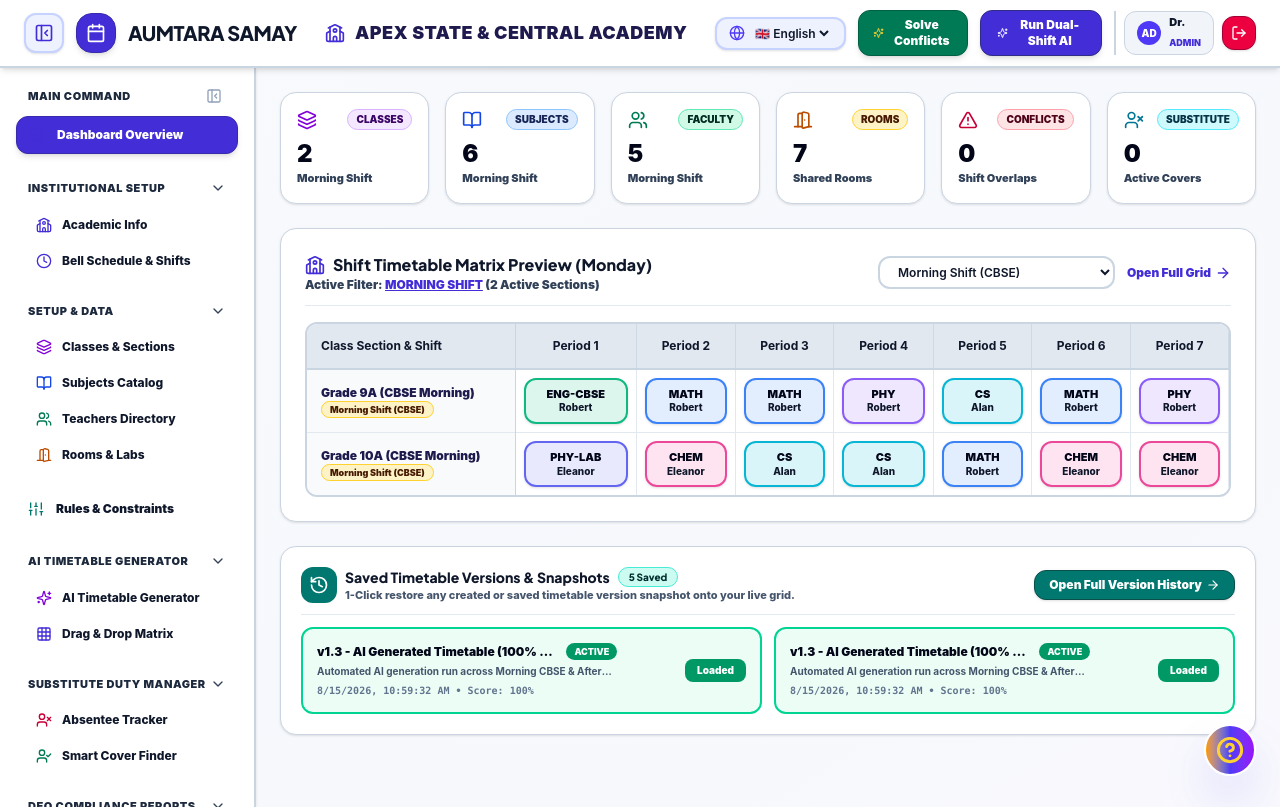
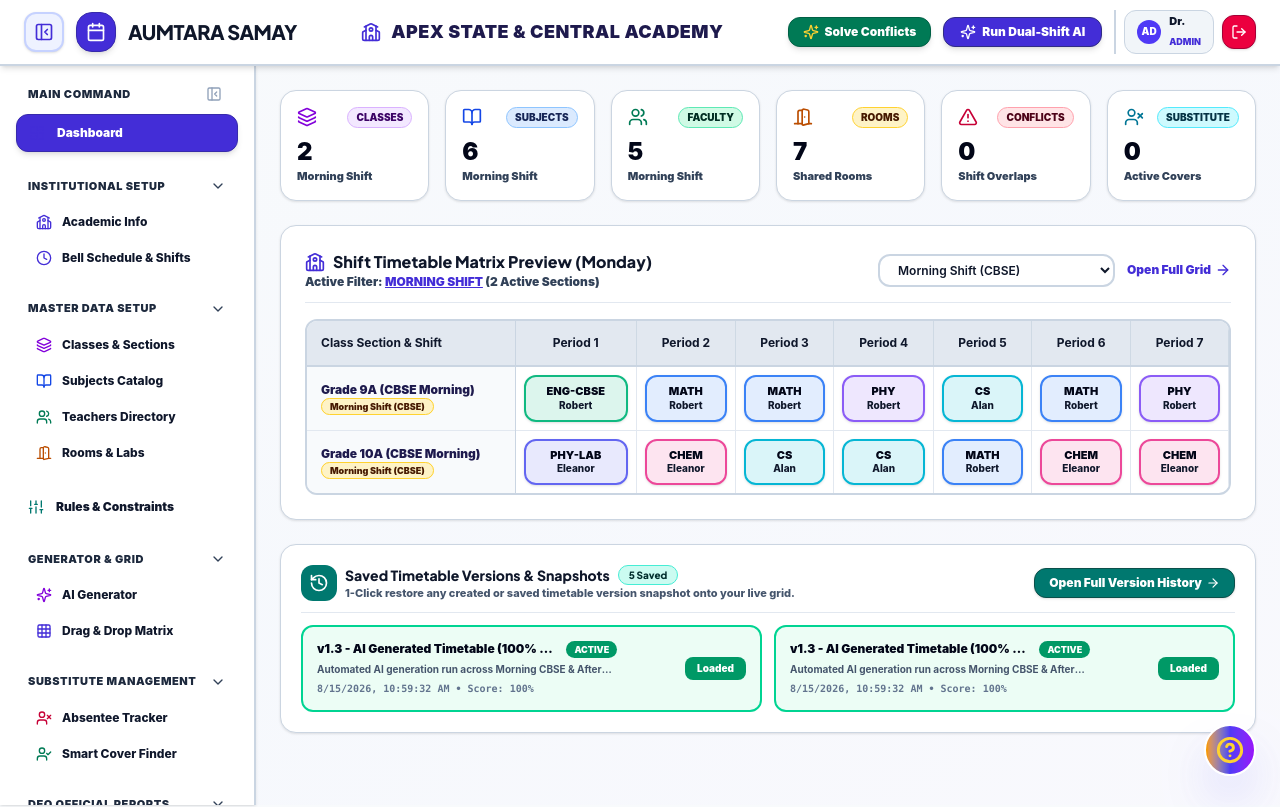
Before and after one commit to megabytes1-eng/Aumtara-Sumay, a React (Vite) app: page / in a window 1280 px wide. Built offline with nearby package versions, Linux system fonts and the light colour scheme.

Commit message:
Restore clean English UI and draft Modular Indian Language Packs Architecture Proposal

```diff
--- a/src/App.jsx
+++ b/src/App.jsx
@@ -123,16 +123,12 @@ function AppContent() {
   );
 }
 
-import { LanguageProvider } from './context/LanguageContext';
-
 export default function App() {
   return (
     <ErrorBoundary>
-      <LanguageProvider>
-        <TimetableProvider>
-          <AppContent />
-        </TimetableProvider>
-      </LanguageProvider>
+      <TimetableProvider>
+        <AppContent />
+      </TimetableProvider>
     </ErrorBoundary>
   );
 }
--- a/src/components/Navbar.jsx
+++ b/src/components/Navbar.jsx
@@ -16,11 +16,9 @@ import {
   School,
   PanelLeftClose,
   PanelLeftOpen,
-  ShieldAlert,
-  Globe
+  ShieldAlert
 } from 'lucide-react';
 import HelpGuideModal from './HelpGuideModal';
-import { useLanguage } from '../context/LanguageContext';
 
 export default function Navbar() {
   const {
@@ -41,7 +39,6 @@ export default function Navbar() {
     toggleSidebar
   } = useTimetable();
 
-  const { language, setLanguage, t } = useLanguage();
   const [isHelpOpen, setIsHelpOpen] = useState(false);
 
   return (
@@ -101,21 +98,6 @@ export default function Navbar() {
 
         {/* Global Quick Actions */}
         <div className="flex items-center space-x-3">
-          {/* 1-Click Language Switcher Dropdown */}
-          <div className="flex items-center space-x-1.5 px-3 py-1.5 bg-indigo-50 dark:bg-slate-800 rounded-xl border-2 border-indigo-200 dark:border-slate-700 shadow-sm">
-            <Globe className="h-4 w-4 text-indigo-600 dark:text-amber-400 shrink-0" />
-            <select
-              value={language}
-              onChange={(e) => setLanguage(e.target.value)}
-              className="bg-transparent text-xs font-black text-slate-900 dark:text-white focus:outline-none cursor-pointer"
-              title="Change System Language (ભાષા બદલો / भाषा बदलें)"
-            >
-              <option value="en" className="dark:bg-slate-900 text-slate-900 dark:text-white font-bold">🇬🇧 English</option>
-              <option value="gu" className="dark:bg-slate-900 text-slate-900 dark:text-white font-bold">🇬🇯 ગુજરાતી</option>
-              <option value="hi" className="dark:bg-slate-900 text-slate-900 dark:text-white font-bold">🇮🇳 हिंदी</option>
-            </select>
-          </div>
-
           {/* Solve Conflicts */}
           <button
             onClick={solveAllConflicts}
--- a/src/components/Settings.jsx
+++ b/src/components/Settings.jsx
@@ -27,13 +27,10 @@ import {
   Eye,
   EyeOff,
   Mail,
-  Key,
-  Globe
+  Key
 } from 'lucide-react';
-import { useLanguage } from '../context/LanguageContext';
 
 export default function Settings() {
-  const { language, setLanguage, t } = useLanguage();
   const {
     themeMode,
     setThemeMode,
@@ -316,26 +313,6 @@ export default function Settings() {
           >
             Current Mode: {themeMode.toUpperCase()}
           </button>
-        </div>
-
-        {/* 1.5 System Language Selection */}
-        <div className="glass-panel p-6 rounded-2xl border-2 border-slate-300 dark:border-slate-800 bg-white dark:bg-slate-900 flex items-center justify-between shadow-xl">
-          <div className="flex items-center space-x-3">
-            <Globe className="h-6 w-6 text-emerald-600 dark:text-emerald-400" />
-            <div>
-              <p className="text-sm font-black text-slate-900 dark:text-white">Multilingual Platform Language (ભાષા પસંદગી / भाषा चयन)</p>
-              <p className="text-xs text-slate-600 dark:text-slate-400 font-extrabold">Select your preferred system language: English (🇬🇧), Gujarati (🇬🇯), or Hindi (🇮🇳).</p>
-            </div>
-          </div>
-          <select
-            value={language}
-            onChange={(e) => setLanguage(e.target.value)}
-            className="px-4 py-2.5 bg-indigo-50 dark:bg-slate-800 border-2 border-indigo-500 text-slate-900 dark:text-white font-black text-xs rounded-xl focus:outline-none cursor-pointer shadow-sm"
-          >
-            <option value="en">🇬🇧 English (Default)</option>
-            <option value="gu">🇬🇯 ગુજરાતી (Gujarati)</option>
-            <option value="hi">🇮🇳 हिंदी (Hindi)</option>
-          </select>
         </div>
 
         {/* 2. Interactive Role-Based Access Control (RBAC) Switcher & Editor */}
--- a/src/components/Sidebar.jsx
+++ b/src/components/Sidebar.jsx
@@ -30,11 +30,8 @@ import {
   Award
 } from 'lucide-react';
 import HelpGuideModal from './HelpGuideModal';
-import { useLanguage } from '../context/LanguageContext';
 
 export default function Sidebar() {
-  const { language, setLanguage, t } = useLanguage();
-
   const {
     activeTab,
     setActiveTab,
@@ -250,7 +247,7 @@ export default function Sidebar() {
             }`}
           >
             <LayoutDashboard className="h-4 w-4 text-indigo-700 dark:text-indigo-400" />
-            <span>{t('navDashboard')}</span>
+            <span>Dashboard</span>
           </button>
         </div>
 
@@ -260,7 +257,7 @@ export default function Sidebar() {
             onClick={() => toggleSubmenu('setup')}
             className="w-full flex items-center justify-between px-3 py-1.5 text-[11px] font-black tracking-wider text-slate-800 dark:text-slate-300 uppercase hover:text-indigo-700"
           >
-            <span>{t('navSetup')}</span>
+            <span>Institutional Setup</span>
             {openSubmenus.setup ? (
               <ChevronDown className="h-4 w-4 text-slate-700 dark:text-slate-300" />
             ) : (
@@ -303,7 +300,7 @@ export default function Sidebar() {
             onClick={() => toggleSubmenu('data')}
             className="w-full flex items-center justify-between px-3 py-1.5 text-[11px] font-black tracking-wider text-slate-800 dark:text-slate-300 uppercase hover:text-indigo-700"
           >
-            <span>{t('navData')}</span>
+            <span>Master Data Setup</span>
             {openSubmenus.data ? (
               <ChevronDown className="h-4 w-4 text-slate-700 dark:text-slate-300" />
             ) : (
@@ -322,7 +319,7 @@ export default function Sidebar() {
                 }`}
               >
                 <Layers className="h-4 w-4 text-purple-700 dark:text-purple-400" />
-                <span>{t('tabClasses')}</span>
+                <span>Classes & Sections</span>
               </button>
 
               <button
@@ -334,7 +331,7 @@ export default function Sidebar() {
                 }`}
               >
                 <BookOpen className="h-4 w-4 text-blue-700 dark:text-blue-400" />
-                <span>{t('tabSubjects')}</span>
+                <span>Subjects Catalog</span>
               </button>
 
               <button
@@ -346,7 +343,7 @@ export default function Sidebar() {
                 }`}
               >
                 <Users className="h-4 w-4 text-emerald-700 dark:text-emerald-400" />
-                <span>{t('tabTeachers')}</span>
+                <span>Teachers Directory</span>
               </button>
 
               <button
@@ -358,7 +355,7 @@ export default function Sidebar() {
                 }`}
               >
                 <DoorOpen className="h-4 w-4 text-amber-700 dark:text-amber-400" />
-                <span>{t('tabRooms')}</span>
+                <span>Rooms & Labs</span>
               </button>
             </div>
           )}
@@ -375,7 +372,7 @@ export default function Sidebar() {
             }`}
           >
             <Sliders className="h-4 w-4 text-teal-700 dark:text-teal-400" />
-            <span>{t('navConstraints')}</span>
+            <span>Rules & Constraints</span>
           </button>
         </div>
 
@@ -385,7 +382,7 @@ export default function Sidebar() {
             onClick={() => toggleSubmenu('workspace')}
             className="w-full flex items-center justify-between px-3 py-1.5 text-[11px] font-black tracking-wider text-slate-800 dark:text-slate-300 uppercase hover:text-indigo-700"
           >
-            <span>{t('navGenerator')}</span>
+            <span>Generator & Grid</span>
             {openSubmenus.workspace ? (
               <ChevronDown className="h-4 w-4 text-slate-700 dark:text-slate-300" />
             ) : (
@@ -404,7 +401,7 @@ export default function Sidebar() {
                 }`}
               >
                 <Sparkles className="h-4 w-4 text-purple-700 dark:text-purple-400" />
-                <span>{t('navGenerator')}</span>
+                <span>AI Generator</span>
               </button>
 
               <button
@@ -428,7 +425,7 @@ export default function Sidebar() {
             onClick={() => toggleSubmenu('substitute')}
             className="w-full flex items-center justify-between px-3 py-1.5 text-[11px] font-black tracking-wider text-slate-800 dark:text-slate-300 uppercase hover:text-indigo-700 font-sans"
           >
-            <span>{t('navSubstitute')}</span>
+            <span>Substitute Management</span>
             {openSubmenus.substitute ? (
               <ChevronDown className="h-4 w-4 text-slate-700 dark:text-slate-300" />
             ) : (
@@ -471,7 +468,7 @@ export default function Sidebar() {
             onClick={() => toggleSubmenu('reports')}
             className="w-full flex items-center justify-between px-3 py-1.5 text-[11px] font-black tracking-wider text-slate-800 dark:text-slate-300 uppercase hover:text-indigo-700 font-sans"
           >
-            <span>{t('navDEO')}</span>
+            <span>DEO Official Reports</span>
             {openSubmenus.reports ? (
               <ChevronDown className="h-4 w-4 text-slate-700 dark:text-slate-300" />
             ) : (
@@ -490,7 +487,7 @@ export default function Sidebar() {
                 }`}
               >
                 <Award className="h-4 w-4 text-amber-600 dark:text-amber-400" />
-                <span>{t('navDEO')}</span>
+                <span>🏛️ DEO Official Formats</span>
               </button>
             </div>
           )}
@@ -507,7 +504,7 @@ export default function Sidebar() {
             }`}
           >
             <Settings className="h-4 w-4 text-slate-700 dark:text-slate-300" />
-            <span>{t('navSettings')}</span>
+            <span>System Settings</span>
           </button>
         </div>
       </div>
```
